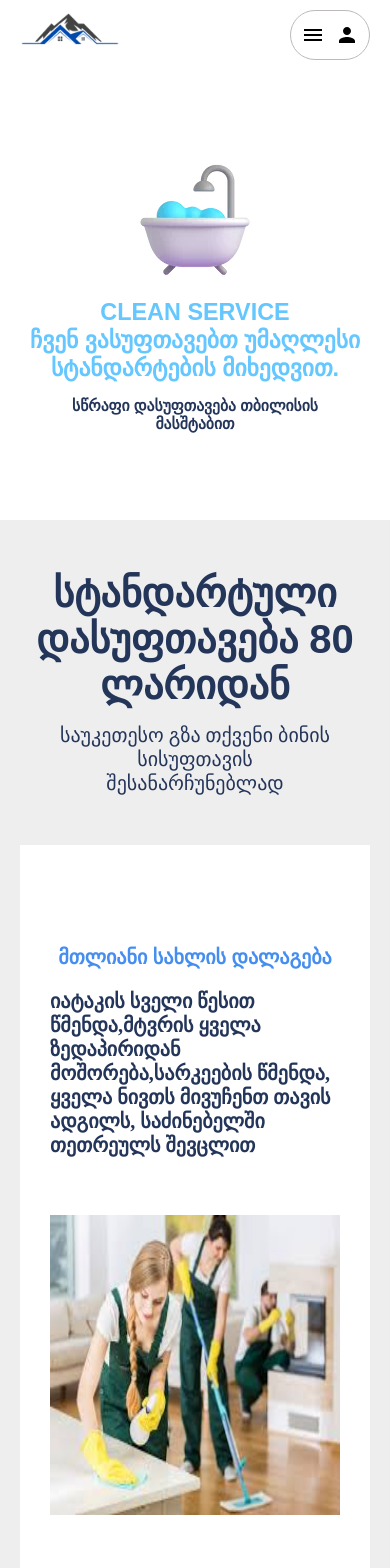
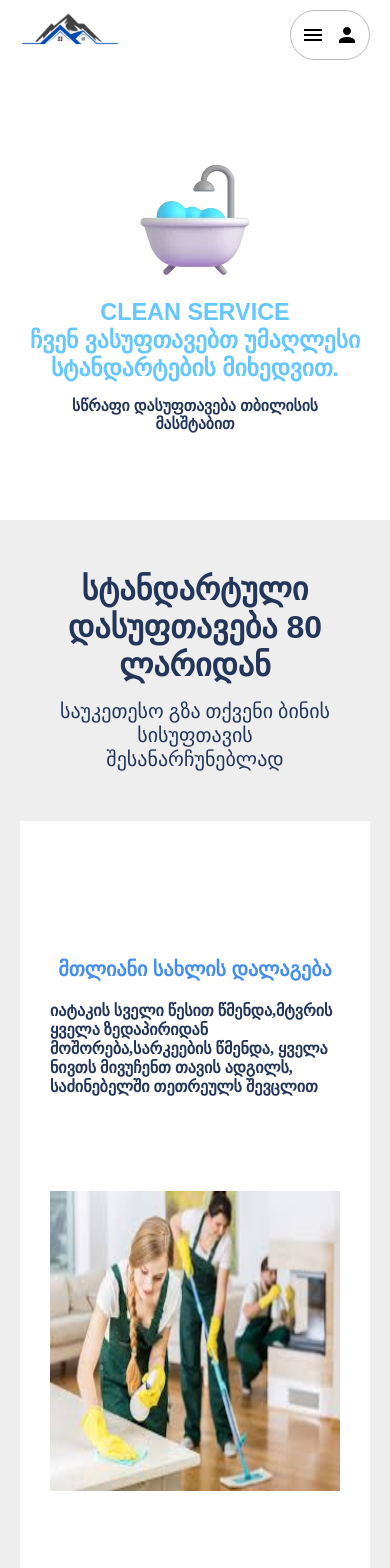
Before and after one commit to Tornikesamkharadze/backtest, a React (Vite) app: page / in a window 390 px wide. Shown: the top 1568 px of the page. Built offline with nearby package versions, Linux system fonts and the light colour scheme.

Commit message:
fixed title

```diff
--- a/src/styles/Categories.scss
+++ b/src/styles/Categories.scss
@@ -8,9 +8,6 @@
   align-items: center;
   background-color: rgb(238, 238, 238);
   cursor: default;
-  @include sm {
-    padding: 50px 20px;
-  }
 
   h1 {
     text-align: center;
@@ -19,23 +16,28 @@
     font-weight: 800;
     margin-bottom: 15px;
   }
+
   h3 {
     color: rgb(69, 142, 240);
     padding-bottom: 20px;
   }
+
   #title {
     text-align: center;
     padding-bottom: 50px;
   }
+
   p {
     max-width: 700px;
     font-size: 20px;
     color: $blue;
   }
+
   .details {
     color: rgb(69, 142, 240);
     font-size: 40px;
   }
+
   .categories_list {
     display: flex;
     flex-wrap: wrap;
@@ -92,3 +94,30 @@
     }
   }
 }
+
+// Desktop styles
+@media (max-width: 1000px) {
+  .categories {
+    padding: 50px 20px;
+
+    h1 {
+      font-size: 32px; // Adjust font size for smaller screens
+    }
+
+    h3 {
+      font-size: 20px; // Adjust font size for smaller screens
+    }
+
+    #title {
+      font-size: 20px; // Adjust font size for smaller screens
+    }
+
+    p {
+      font-size: 16px; // Adjust font size for smaller screens
+    }
+
+    .details {
+      font-size: 32px; // Adjust font size for smaller screens
+    }
+  }
+}
```
